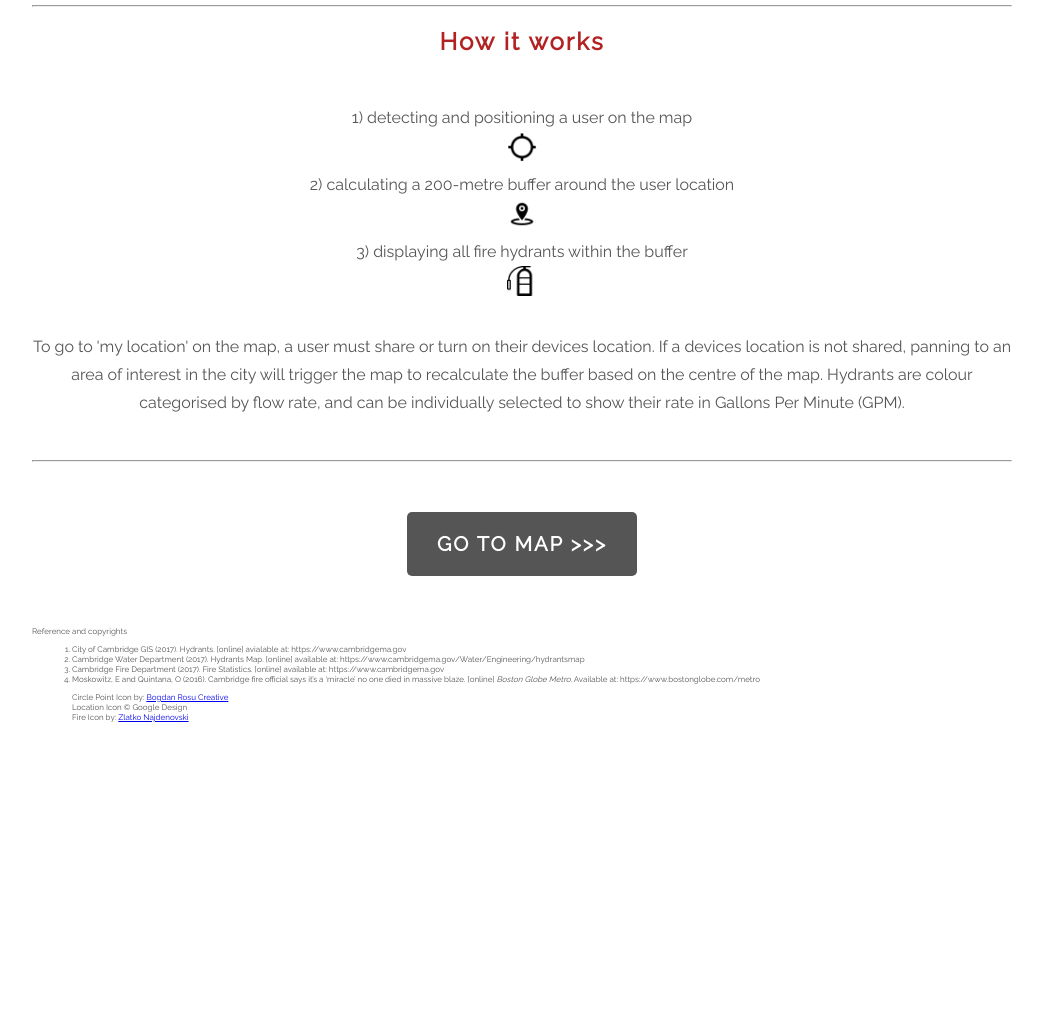
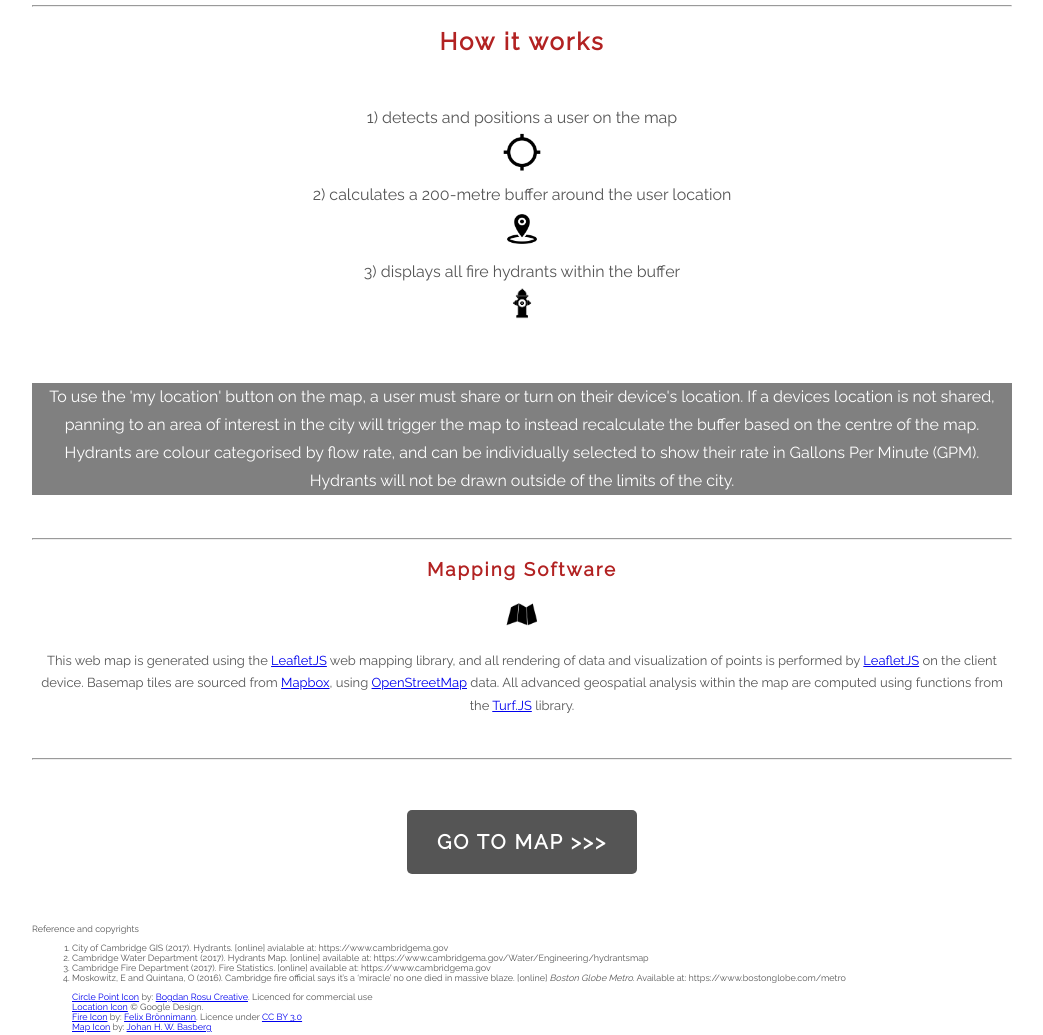
Before and after one commit to millymatthews/HydrantMap, a plain HTML site: page index.html in a window 1280 px wide. Shown: the part 574-1609 px from the top of the page, without its empty margins (118-1161 px from the left). Before the commit the page ends 1326 px from the top, so only its background shows below. Drawn offline with Linux system fonts and the light colour scheme.

Commit message:
working version

```diff
--- a/common.css
+++ b/common.css
@@ -17,13 +17,23 @@ h1 {
 }
 
 h2 {
-  font-size: 24;
+  font-size: 16;
+  color: firebrick;
+  letter-spacing: 2px;
+}
+
+h3 {
+  font-size: 10;
   color: firebrick;
   letter-spacing: 2px;
 }
 
 p.linespace{
   line-height: 1.75;
+}
+
+.boxed {
+  background-color: grey;
 }
 
 .button1{
@@ -47,6 +57,6 @@ p.linespace{
 }
 
 .footer  {
-    font-size: 8px;
+    font-size: 9px;
     text-align: left;
 }
--- a/index.html
+++ b/index.html
@@ -24,8 +24,7 @@
       <h1>Cambridge Hydrant Locator</h1>
     </div>
 
-    <br>
-
+    <br> <!-- break -->
     <hr> <!-- section break -->
 
     <!-- map button -->
@@ -47,11 +46,9 @@
       <p class="linespace">
         In 2016 alone, there were 550 building fires attended to by the city fire department <sup>3</sup>, including a devastating blaze that destroyed 16 buildings in one street. <sup>4</sup>.
       </p>
-
-      <br>
-
     </div>
 
+    <br> <!-- break -->
     <hr> <!-- section break -->
 
     <!--how it works -->
@@ -60,34 +57,50 @@
       <p class="linespace">
 
         <br>
-        1)	detecting and positioning a user on the map
+        1)	detects and positions a user on the map
 
         <br>
-        <img src="images/Location.png" alt="User Location" style="width:30px;">
+        <img src="images/Location.png" alt="User Location" style="width:40px;">
 
         <br>
-        2)	calculating a 200-metre buffer around the user location
+        2)	calculates a 200-metre buffer around the user location
 
         <br>
-        <img src="images/CirclePoint.png" alt="User Location" style="width:30px;">
+        <img src="images/CirclePoint.png" alt="User Location" style="width:40px;">
 
         <br>
-        3)	displaying all fire hydrants within the buffer
+        3)	displays all fire hydrants within the buffer
 
         <br>
-        <img src="images/FireIcon.png" alt="User Location" style="width:30px;">
-
-        <br>
-        <br>
-
-        To go to 'my location' on the map, a user must share or turn on their devices location. If a devices location is not shared, panning to an area of interest in the city will trigger the map to recalculate the buffer based on the centre of the map. Hydrants are colour categorised by flow rate, and can be individually selected to show their rate in Gallons Per Minute (GPM).
+        <img src="images/FireHIcon.png" alt="User Location" style="width:40px;">
       </p>
-
-      <br>
-
     </div>
 
+    <br> <!-- break -->
 
+    <div class="boxed line">
+      <p class="linespace" style = "color: white">
+        To use the 'my location' button on the map, a user must share or turn on their device's location. If a devices location is not shared, panning to an area of interest in the city will trigger the map to instead recalculate the buffer based on the centre of the map. Hydrants are colour categorised by flow rate, and can be individually selected to show their rate in Gallons Per Minute (GPM). Hydrants will not be drawn outside of the limits of the city.
+      </p>
+    </div>
+
+    <br> <!-- break -->
+    <hr> <!-- section break -->
+
+    <!--About Map Software -->
+    <div>
+      <h3>Mapping Software</h3>
+
+      <img src="images/MapIcon.png" alt="User Location" style="width:40px;">
+
+      <br> <!-- break -->
+
+      <p  style="font-size:small" class = "linespace">
+        This web map is generated using the <a href="http://leafletjs.com/">LeafletJS</a> web mapping library, and all rendering of data and visualization of points is performed by <a href="http://leafletjs.com/">LeafletJS</a> on the client device. Basemap tiles are sourced from <a href="https://www.mapbox.com/">Mapbox</a>, using <a href="https://www.openstreetmap.org/#map=5/51.500/-0.100">OpenStreetMap</a> data. All advanced geospatial analysis within the map are computed using functions from the <a href="http://turfjs.org/">Turf.JS</a> library.
+      </p>
+    </div>
+
+    <br> <!-- break -->
     <hr> <!-- section break -->
 
     <!-- map button -->
@@ -109,9 +122,10 @@
 
       <!-- copyrights -->
       <ul style="list-style-type:none">
-        <li> Circle Point Icon by: <a href="http://www.bogdanrosu.com/">Bogdan Rosu Creative</a></li>
-        <li> Location Icon &copy; Google Design</li>
-        <li> Fire Icon by: <a href="http://pixelbazaar.com/">Zlatko Najdenovski</a></li>
+        <li> <a href="https://www.iconfinder.com/icons/353397/circle_map_marker_pin_icon#size=128">Circle Point Icon</a> by: <a href="http://www.bogdanrosu.com/">Bogdan Rosu Creative</a>. Licenced for commercial use</li>
+        <li> <a href="https://material.io/icons/">Location Icon</a> &copy; Google Design.</li>
+        <li> <a href="https://thenounproject.com/term/hydrant/215095/">Fire Icon</a> by: <a href="https://thenounproject.com/felixbroennimann/">Felix Brönnimann</a>. Licence under <a href ="https://creativecommons.org/licenses/by/3.0/us/">CC BY 3.0</a></li>
+        <li><a href="https://thenounproject.com/term/map/1733/">Map Icon</a> by: <a href="https://thenounproject.com/Gatada/">Johan H. W. Basberg</a></li>
       </ul>
 
     </div> <!-- end footer -->
```
Also changed, not shown: hydrants.js (+8 -14 lines), images/FireHIcon.png (added), images/FireIcon.png (deleted), images/MapIcon.png (added).
